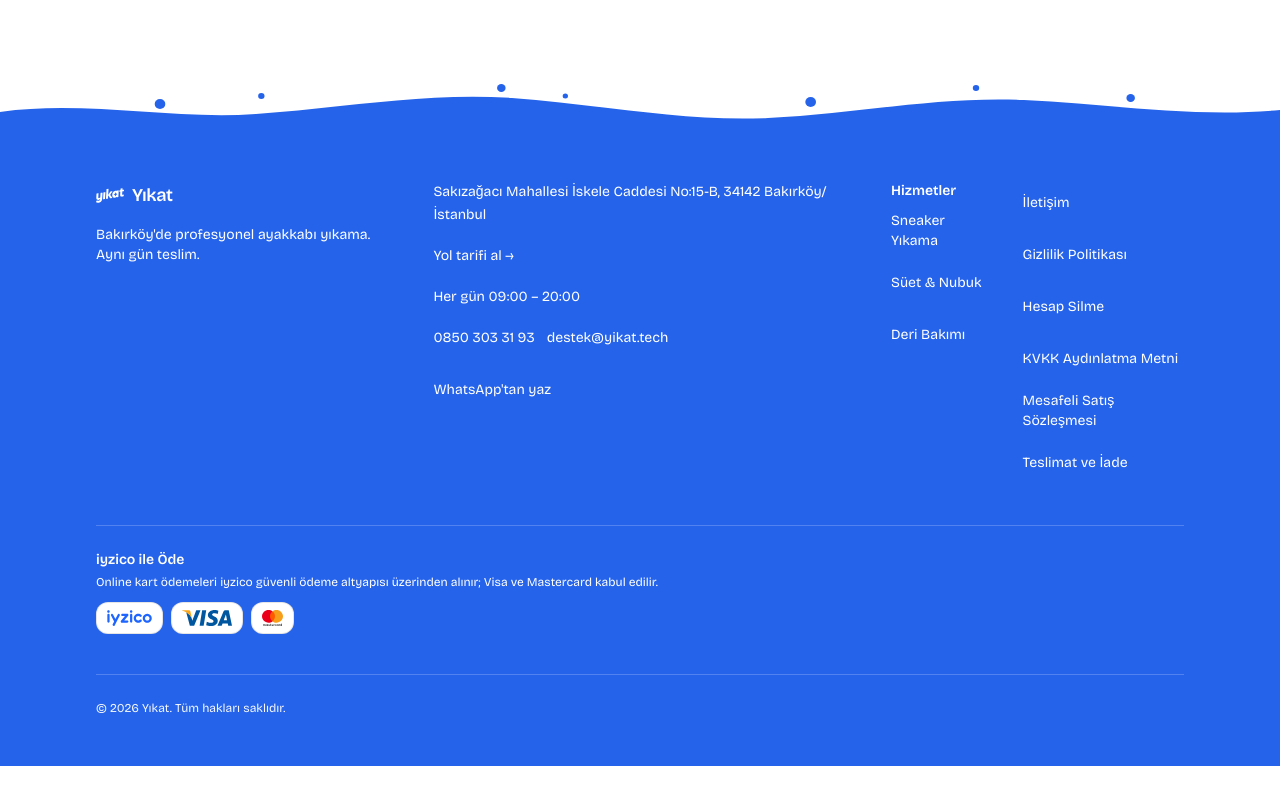
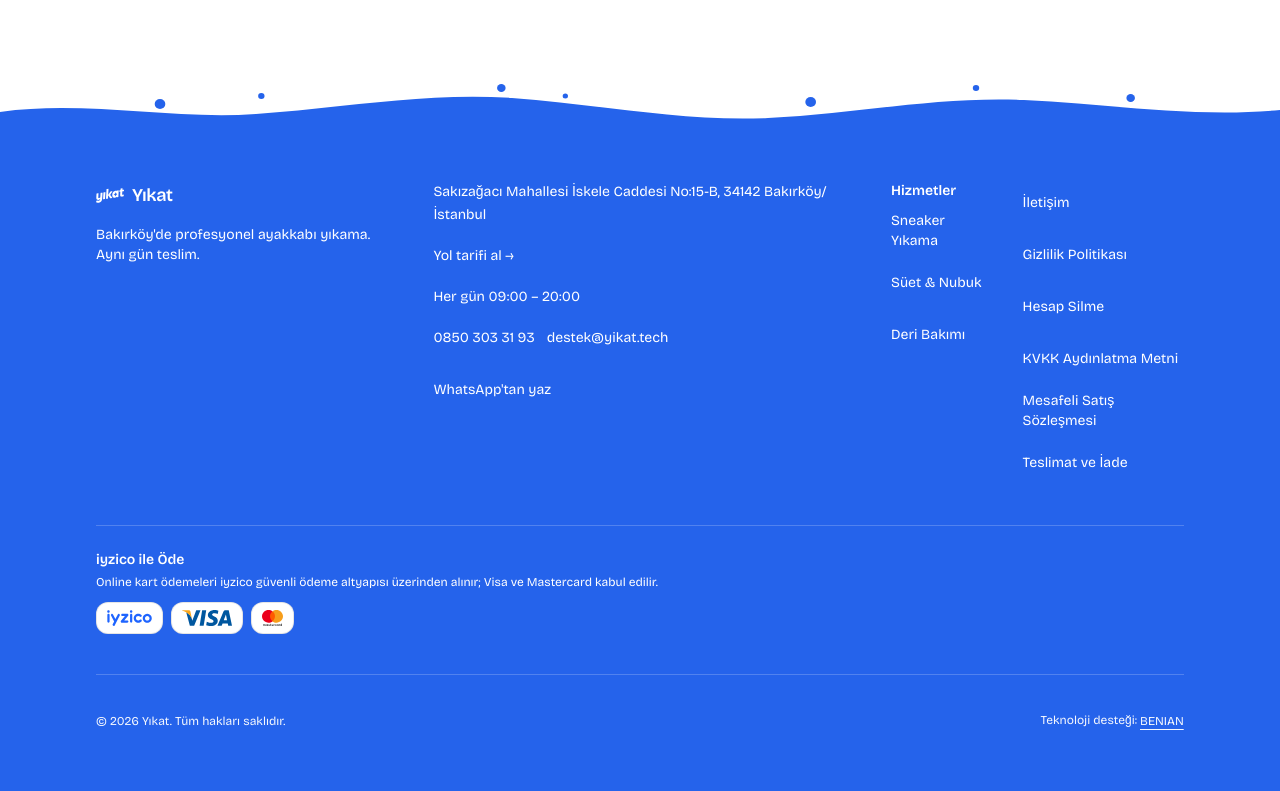
Before and after one commit to kaanevrensel/v0-yikat-landing-page, a Next.js app: page / in a window 1280 px wide. Shown: the part 4212-5003 px from the top of the page. Before the commit the page ends 4978 px from the top, so only its background shows below. Built offline with nearby package versions, Linux system fonts and the light colour scheme.

Commit message:
fix(seo): add homepage technology support credit (#8)

```diff
--- a/app/page.tsx
+++ b/app/page.tsx
@@ -47,7 +47,7 @@ export default function Home() {
           <ComingSoonBand />
           <FoamDivider className="text-navy" />
         </main>
-        <Footer />
+        <Footer showTechnologyCredit />
       </MotionProvider>
     </>
   )
--- a/components/footer.tsx
+++ b/components/footer.tsx
@@ -5,7 +5,7 @@ import { services } from "@/lib/services"
 import { siteConfig } from "@/lib/site"
 import { Logo } from "@/components/logo"
 
-export function Footer() {
+export function Footer({ showTechnologyCredit = false }: { showTechnologyCredit?: boolean }) {
   return (
     <footer className="bg-navy py-12 text-navy-foreground">
       <div className="mx-auto max-w-6xl px-4 sm:px-6 lg:px-8">
@@ -71,6 +71,14 @@ export function Footer() {
         </div>
         <div className="mt-10 flex flex-wrap items-center justify-between gap-3 border-t border-white/20 pt-6 text-xs text-white/95">
           <p>© 2026 Yıkat. Tüm hakları saklıdır.</p>
+          {showTechnologyCredit && (
+            <p>
+              Teknoloji desteği:{" "}
+              <a href="https://benian.ai/" className="inline-flex min-h-11 min-w-11 items-center underline underline-offset-4">
+                BENIAN
+              </a>
+            </p>
+          )}
           {(siteConfig.socialLinks.googleBusinessProfile || siteConfig.socialLinks.instagram) && (
             <p className="flex flex-wrap gap-x-4">
               {siteConfig.socialLinks.googleBusinessProfile && (
```
Also changed, not shown: 1 other file (tests, documents, lock files or other folders).
